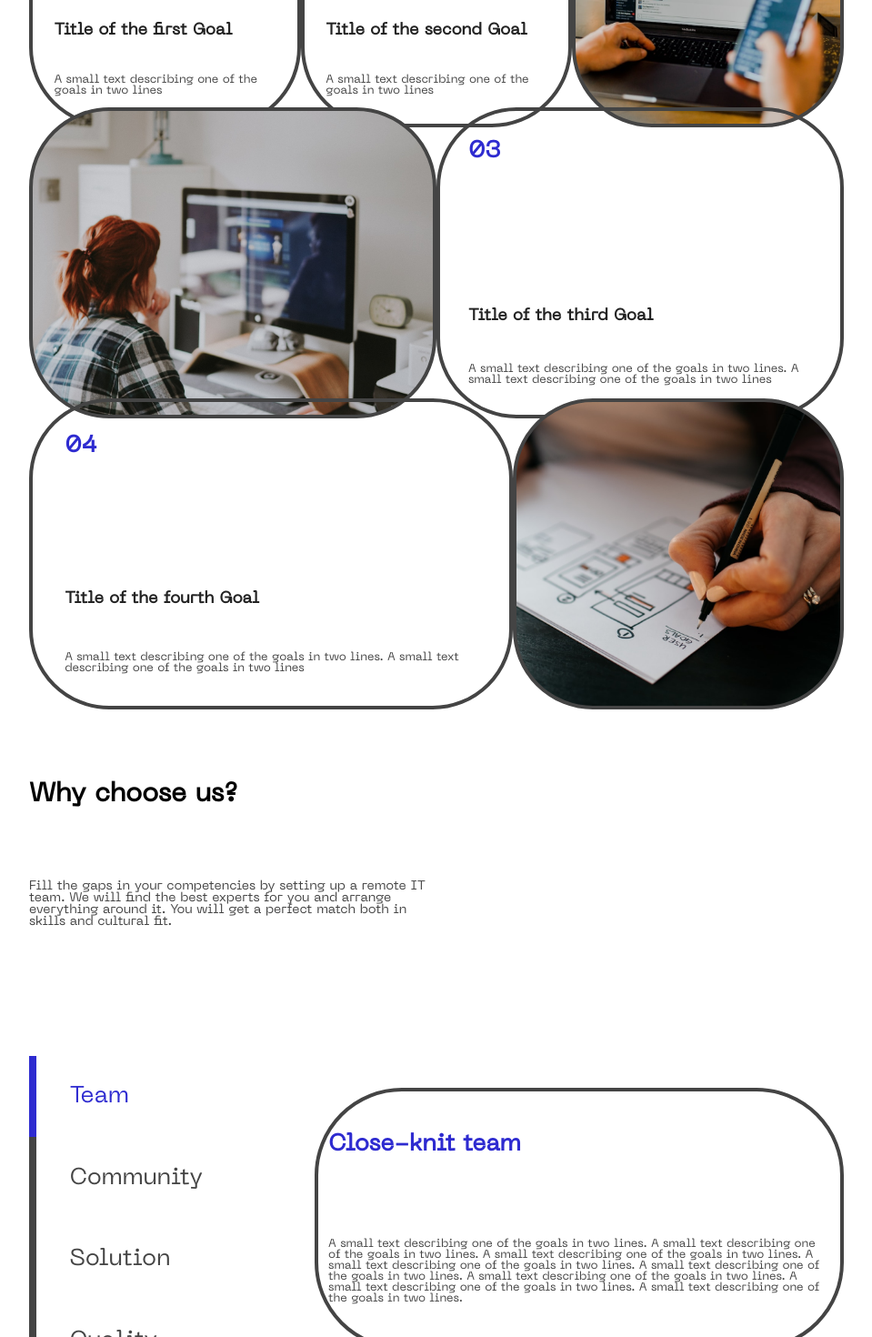
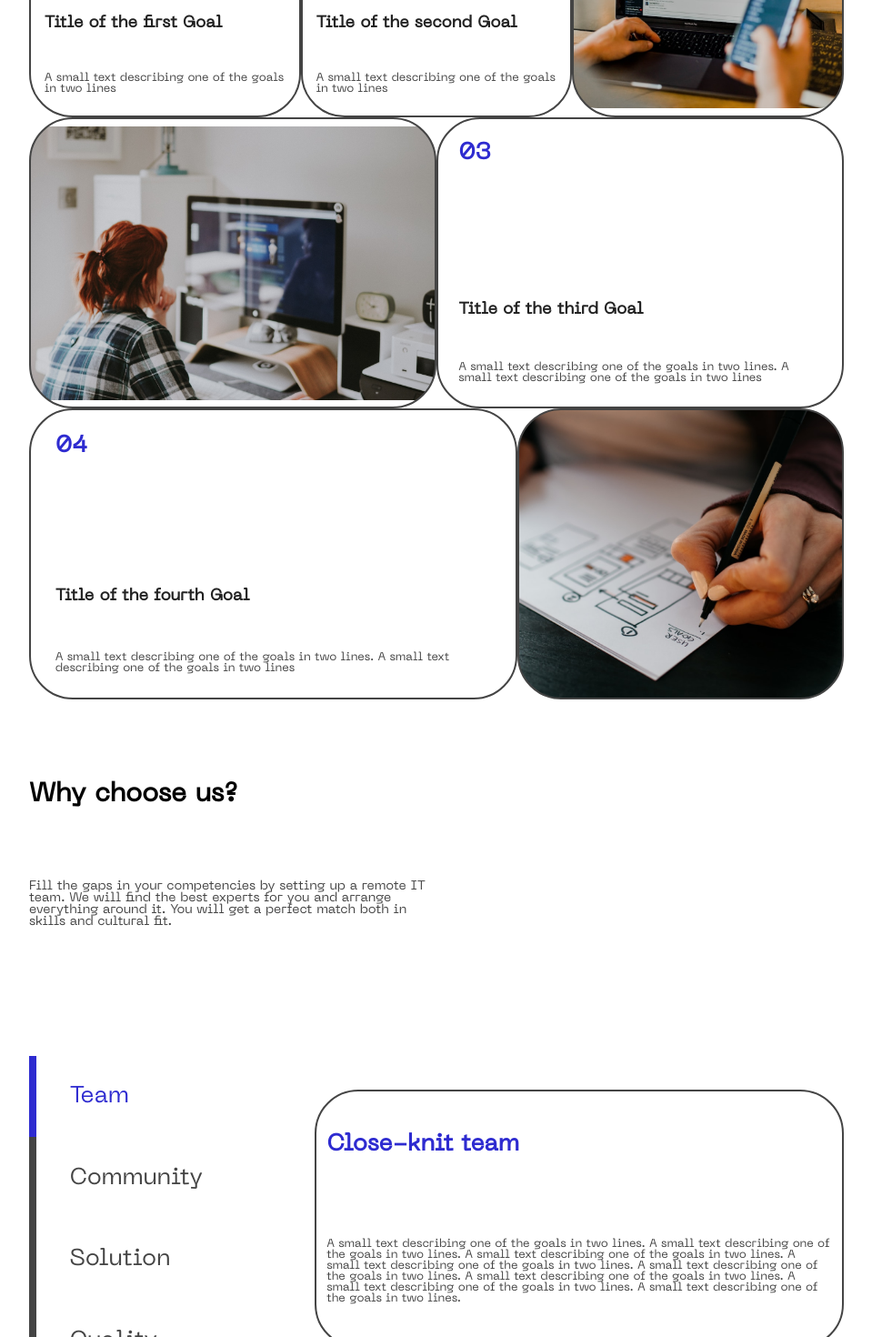
Before and after one commit to Teishotoku/ItSupport, a React (Vite) app: page / in a window 1280 px wide. Shown: the part 1180-2650 px from the top of the page at 91% size, without its empty margins (160-1119 px from the left). Built offline with nearby package versions, Linux system fonts and the light colour scheme.

Commit message:
style edit

```diff
--- a/src/comp/choose/styleChoose.scss
+++ b/src/comp/choose/styleChoose.scss
@@ -72,8 +72,8 @@
   height: 50%;
   @include columnAround;
   align-items: flex-start;
-  border: 4px solid $grey;
-  border-radius: 96px;
+  border: 2px solid $grey;
+  border-radius: 48px;
   h1 {
     padding: 2%;
     color: $primary;
--- a/src/comp/footer/styleFooter.scss
+++ b/src/comp/footer/styleFooter.scss
@@ -33,6 +33,7 @@ footer {
   }
   button {
     font-size: 1vw;
+    color: $white;
     background-color: $primary;
     border: none;
     border-radius: 16px;
--- a/src/comp/goals/styleGoals.scss
+++ b/src/comp/goals/styleGoals.scss
@@ -20,11 +20,10 @@
 .Line {
   @include around;
   width: 100%;
-  height: 33%;
+  height: 33.3%;
   div {
-    border: 4px solid $grey;
-    padding: 10px;
-    border-radius: 88px;
+    border: 2px solid $grey;
+    border-radius: 48px;
     height: 99%;
   }
   h1 {
--- a/src/comp/header/styleHeader.scss
+++ b/src/comp/header/styleHeader.scss
@@ -76,6 +76,7 @@ nav {
     font-size: 1vw;
     @include center;
     background-color: $primary;
+    color: $white;
     border: none;
     width: 45%;
     height: 50%;
@@ -98,6 +99,7 @@ nav {
   @include column;
   justify-content: space-around;
   align-items: start;
+  color: $white;
 }
 
 .headNothing {
@@ -112,7 +114,6 @@ nav {
     width: 100%;
     height: 50%;
     background-color: $primary;
-
   }
 
   h1 {
@@ -139,4 +140,5 @@ nav {
   @include column;
   font-size: 1.5vw;
   text-transform: uppercase;
+  color: $white;
 }
--- a/src/comp/industries/styleIndustries.scss
+++ b/src/comp/industries/styleIndustries.scss
@@ -38,5 +38,5 @@
   align-items: flex-start;
   height: 50%;
   width: 100%;
-  border-bottom: 4px solid $black;
+  border-bottom: 2px solid $grey;
 }
--- a/src/comp/regist/styleRegist.scss
+++ b/src/comp/regist/styleRegist.scss
@@ -5,15 +5,16 @@
   width: 100vw;
   @include center;
   font-family: "Machina";
+  color: $white;
   input {
     background-color: $primary;
     border: none;
-    border-bottom: 2px solid $grey;
+    border-bottom: 2px solid $white;
     color: $grey;
   }
 }
 .RegistCenter {
-  background-color: $primary;
+  background-image: linear-gradient(45deg, #2e2bd0, #7876f2);
   width: 90%;
   height: 90%;
   border-radius: 48px;
@@ -37,6 +38,8 @@
     height: 20%;
     font-size: 1vw;
     font-family: "Machina";
+    background-color: rgba($primary, $alpha: 0);
+    color: $white;
   }
   img {
     padding-left: 10%;
@@ -63,7 +66,7 @@
   height: 30%;
   width: 100%;
   font-size: 1vw;
-  color: $grey;
+  color: $white;
   b {
     color: $white;
     text-decoration: underline $white;
@@ -73,7 +76,7 @@
     @include around;
     height: 20%;
     width: 30%;
-    background-color: $primary;
+    background-color: rgba($primary, $alpha: 0);
     border: 2px solid $white;
     color: $white;
     border-radius: 12px;
@@ -86,9 +89,11 @@
   @include columnAround;
   align-items: flex-start;
   input {
+    color: $white;
     font-size: 1.3vw;
     font-family: "Machina";
     width: 80%;
     height: 20%;
+    background-color: rgba($primary, $alpha: 0);
   }
 }
--- a/src/comp/work/styleWork.scss
+++ b/src/comp/work/styleWork.scss
@@ -25,8 +25,8 @@
 .workFrame {
   @include columnAround;
   align-items: flex-start;
-  border: 4px solid $grey;
-  border-radius: 96px;
+  border: 2px solid $grey;
+  border-radius: 48px;
   h1 {
     padding-left: 5%;
     font-size: 1.5vw;
@@ -47,11 +47,19 @@
 }
 .workFrameGap {
   width: 97%;
-  background-color: $primary;
+  height: 120%;
+  color: $white;
+  background-image: linear-gradient(45deg, #2e2bd0, #7876f2);
   border: none;
   position: relative;
   top: 7%;
   left: 3%;
+  h1 {
+    color: $white;
+  }
+  p {
+    color: $white;
+  }
 }
 .learnRound {
   @include column;
--- a/src/index.scss
+++ b/src/index.scss
@@ -83,7 +83,7 @@ $grey: #444444;
   justify-content: center;
 }
 @mixin imgback($backimg) {
-  background-size: cover;
+  background-size: 110%;
   background-repeat: no-repeat;
   background-position: center;
   background-image: url($backimg);
```
